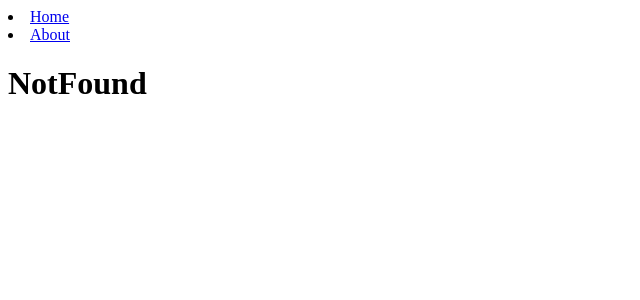
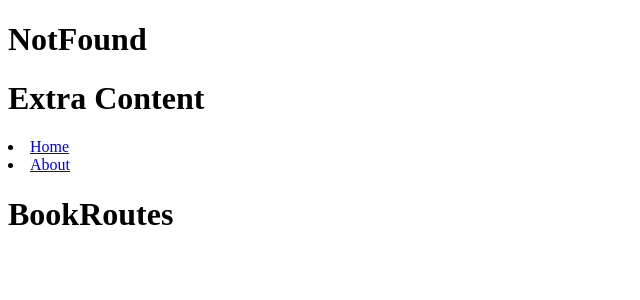
Before and after one commit to Afiya19/react-router-project-1, a React (Vite) app: page /books/New/New in a window 1280 px wide. Shown: the top 300 px of the page, without its empty margins (0-640 px from the left). Built offline with nearby package versions, Linux system fonts and the light colour scheme.

Commit message:
useRoutes & nested routes

```diff
--- a/src/App.jsx
+++ b/src/App.jsx
@@ -1,4 +1,4 @@
-import {Link, Routes, Route} from "react-router-dom"
+import {Link, Routes, Route, useRoutes} from "react-router-dom"
 // import './App.css'
 import Home from "./components/Home"
 import About from "./components/About"
@@ -7,26 +7,43 @@ import Book from "./components/Book"
 import NotFound from "./components/NotFound"
 import NewBook from "./components/NewBook"
 import BookLayout from "./BookLayout"
+import BookRoutes from "./BookRoutes"
 
 function App() {
+  let element = useRoutes([
+    {
+      path:"/",
+      element:<Home/>
+    },
+    {
+      path:"*",
+      element:<NotFound/>
+    },
+    {
+      path:"/about",
+      element:<About/>
+    }
+  ])
 
   return (
     <>
+    {element}
+    <Routes location={{ pathname: "/books/2" }}>
+      <Route path="/books/:id" element={<h1>Extra Content</h1>}/>
+    </Routes>
     <nav>
       <li><Link to="/">Home</Link></li>
       <li><Link to="/about">About</Link></li>
     </nav>
       <Routes>
-        <Route path="/" element={<Home/>}/>
-        <Route path="/about" element={<About/>}/>
-        <Route path="/books" element={<BookLayout/>}>
-          <Route index element={<BookList/>}/>
-          <Route path=":id" element={<Book/>}/>
-          <Route path="New" element={<NewBook/>}/>
+        {/* <Route path="/" element={<Home/>}/> */}
+        {/* <Route path="/about" element={<About/>}/> */}
+        <Route path="/books/*" element={<BookRoutes/>}>
+
         </Route>
         {/* <Route path="/books" element={<BookList/>}/>
         <Route path="/books/:id" element={<Book/>}/> */}
-        <Route path="*" element={<NotFound/>}/>
+        {/* <Route path="*" element={<NotFound/>}/> */}
         <Route/>
       </Routes>
     </>
--- /dev/null
+++ b/src/BookRoutes.jsx
@@ -0,0 +1,26 @@
+import React from 'react'
+import { Route, Routes } from 'react-router-dom'
+import BookList from "./components/BookList"
+import Book from "./components/Book"
+import NotFound from "./components/NotFound"
+import NewBook from "./components/NewBook"
+import BookLayout from "./BookLayout"
+const BookRoutes = () => {
+  return (
+      <>
+      <h1>BookRoutes</h1>
+      <Routes>
+        <Route element={<BookLayout/>}>
+      <Route index element={<BookList/>}/>
+          <Route path=":id" element={<Book/>}/>
+          <Route path="New" element={<NewBook/>}/>
+          </Route>
+      </Routes>
+
+
+
+    </>
+  )
+}
+
+export default BookRoutes
```
